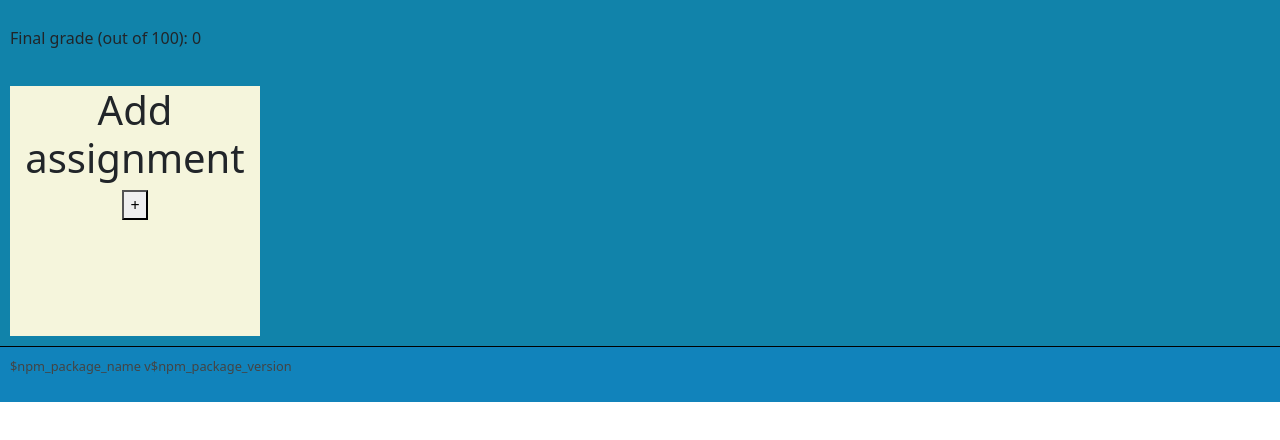
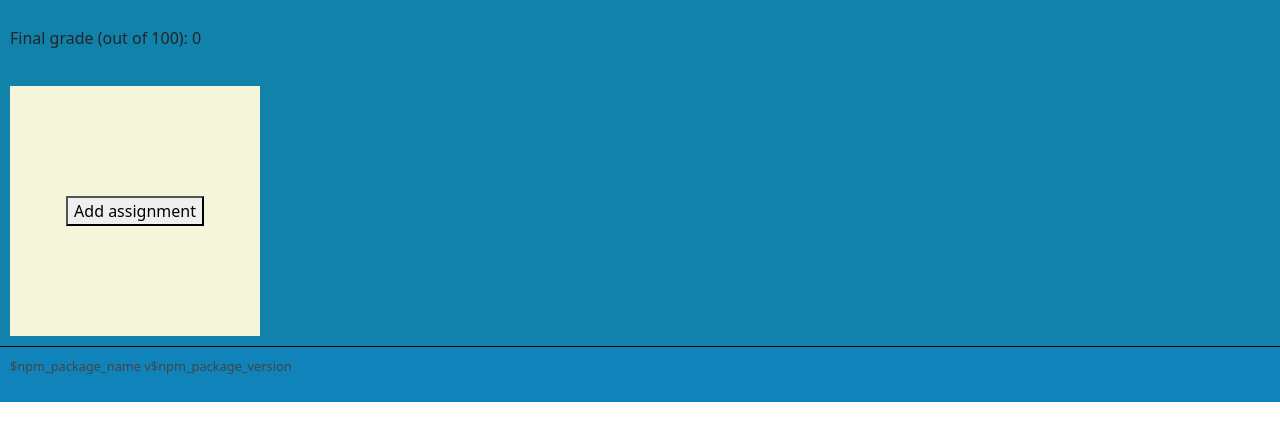
Before and after one commit to pokir/ib-grade-calculator, a React (Create React App) app: page / in a window 1280 px wide. Shown: the top 440 px of the page. Built offline with nearby package versions, Linux system fonts and the light colour scheme.

Commit message:
Improve add assignment button

```diff
--- a/src/components/addAssignment.jsx
+++ b/src/components/addAssignment.jsx
@@ -16,8 +16,9 @@ const AddAssignment = props => {
         alignItems: 'center',
       }}
     >
-      <h1>Add assignment</h1>
-      <button onClick={props.createAssignment}>+</button>
+      <button style={{margin: 'auto'}} onClick={props.createAssignment}>
+        Add assignment
+      </button>
     </div>
   );
 };
```
